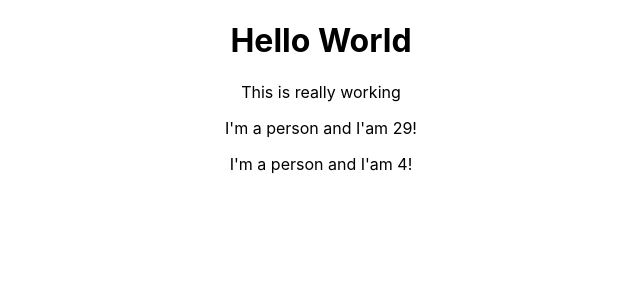
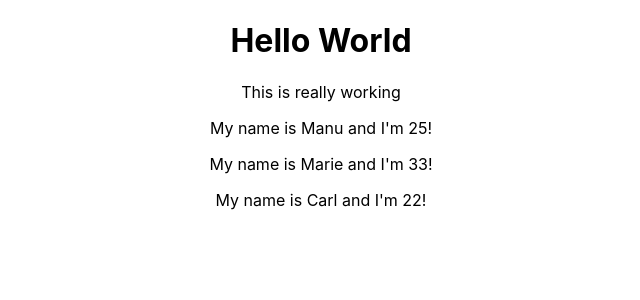
Before and after one commit to CbollaCoder/React---The-Complete-Guide-UDEMY-COURSE, a React (Create React App) app: page / in a window 1280 px wide. Shown: the top 300 px of the page, without its empty margins (319-959 px from the left). Built offline with nearby package versions, Linux system fonts and the light colour scheme.

Commit message:
Using Props

```diff
--- a/src/App.js
+++ b/src/App.js
@@ -8,8 +8,9 @@ class App extends Component{
         <div className="App">
           <h1> Hello World </h1>
           <p> This is really working </p>
-          <Person />
-          <Person />
+          <Person name="Manu" age="25"/>
+          <Person name="Marie" age="33" />
+          <Person name="Carl" age="22"> My hobby is: swimming </Person>
         </div>
       );
   }
--- a/src/Person/Person.js
+++ b/src/Person/Person.js
@@ -2,8 +2,8 @@
 
 import React from 'react';
 
-const person = () => {
-	return <p> I'm a person and I'am {Math.floor(Math.random()*30) }! </p>
+const person = (props) => {
+	return <p> My name is {props.name} and I'm {props.age}! </p>
 }
 
 export default person;
```
